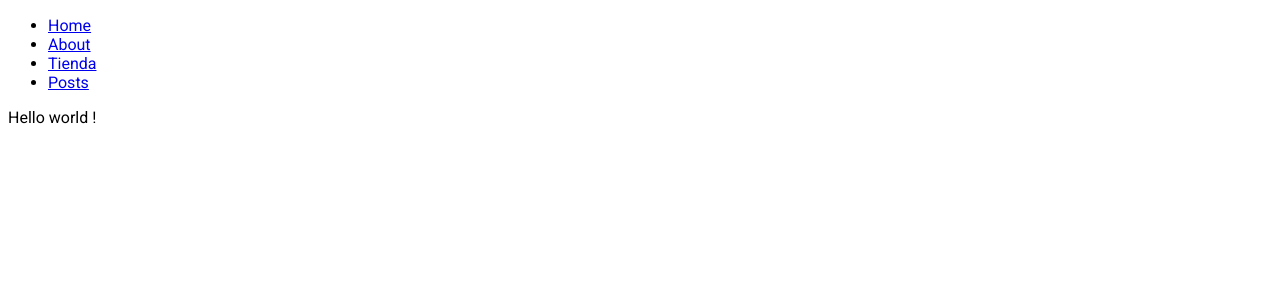
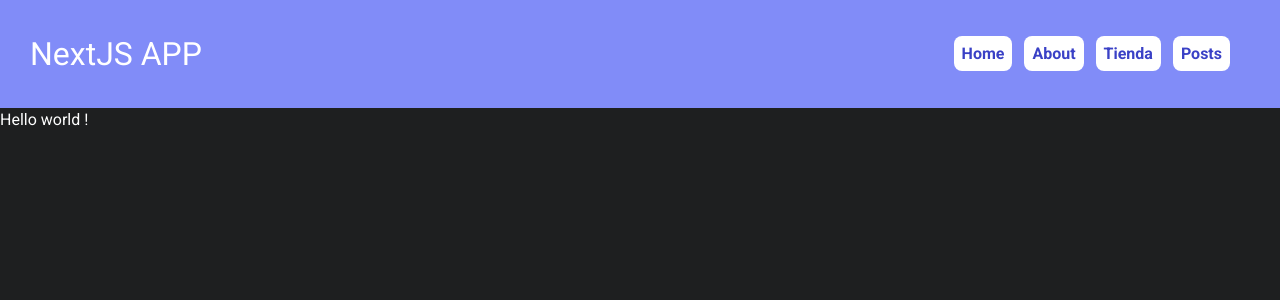
Before and after one commit to SkivaDev/nextjs-practice-, a Next.js app: page / in a window 1280 px wide. Shown: the top 300 px of the page. Built offline with nearby package versions, Linux system fonts and the light colour scheme.

Commit message:
feat: :lipstick: Add Tailwind CSS

```diff
--- /dev/null
+++ b/app/globals.css
@@ -0,0 +1,18 @@
+@tailwind base;
+@tailwind components;
+@tailwind utilities;
+
+body {
+  background-color: #1e1f20;
+  color: white;
+
+}
+
+a {
+  color: #3a41c6;
+  background-color: white;
+  padding: 0.5rem;
+  border-radius: 0.5rem;
+  text-decoration: none;
+  font-weight: bold;
+}
--- a/app/layout.js
+++ b/app/layout.js
@@ -1,6 +1,6 @@
 import Navbar from "../components/Navbar"
 import { Roboto } from 'next/font/google'
-
+import './globals.css'
 
 export const metadata = {
   title: 'Mi tiendita con Next.js - HomePage',
--- a/components/Navbar.jsx
+++ b/components/Navbar.jsx
@@ -3,8 +3,9 @@ import Link from "next/link"
 
 function Navbar() {
   return (
-    <nav>
-      <ul>
+    <nav className="flex justify-between items-center p-[1.875rem] bg-indigo-400">
+      <h1 className="text-[2rem]">NextJS APP</h1>
+      <ul className="flex gap-3 px-[1.25rem]">
         <li>
           <Link href="/">Home</Link>
         </li>
--- a/package.json
+++ b/package.json
@@ -14,5 +14,10 @@
     "next": "13.4.19",
     "react": "18.2.0",
     "react-dom": "18.2.0"
+  },
+  "devDependencies": {
+    "autoprefixer": "^10.4.15",
+    "postcss": "^8.4.29",
+    "tailwindcss": "^3.3.3"
   }
 }
--- /dev/null
+++ b/postcss.config.js
@@ -0,0 +1,6 @@
+module.exports = {
+  plugins: {
+    tailwindcss: {},
+    autoprefixer: {},
+  },
+}
--- /dev/null
+++ b/tailwind.config.js
@@ -0,0 +1,15 @@
+/** @type {import('tailwindcss').Config} */
+module.exports = {
+  content: [
+    "./app/**/*.{js,ts,jsx,tsx,mdx}",
+    "./pages/**/*.{js,ts,jsx,tsx,mdx}",
+    "./components/**/*.{js,ts,jsx,tsx,mdx}",
+
+    // Or if using `src` directory:
+    "./src/**/*.{js,ts,jsx,tsx,mdx}",
+  ],
+  theme: {
+    extend: {},
+  },
+  plugins: [],
+}
```
Also changed, not shown: 1 other file (tests, documents, lock files or other folders).
